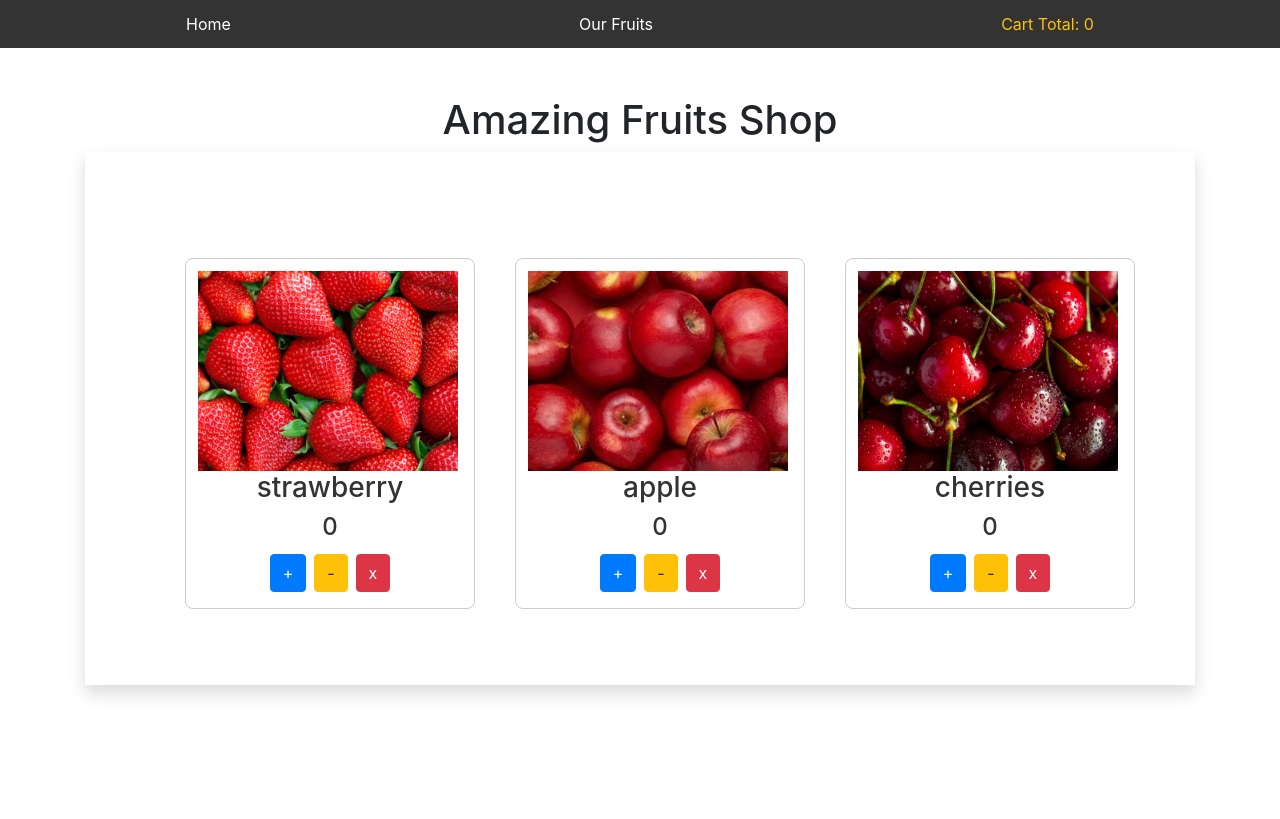
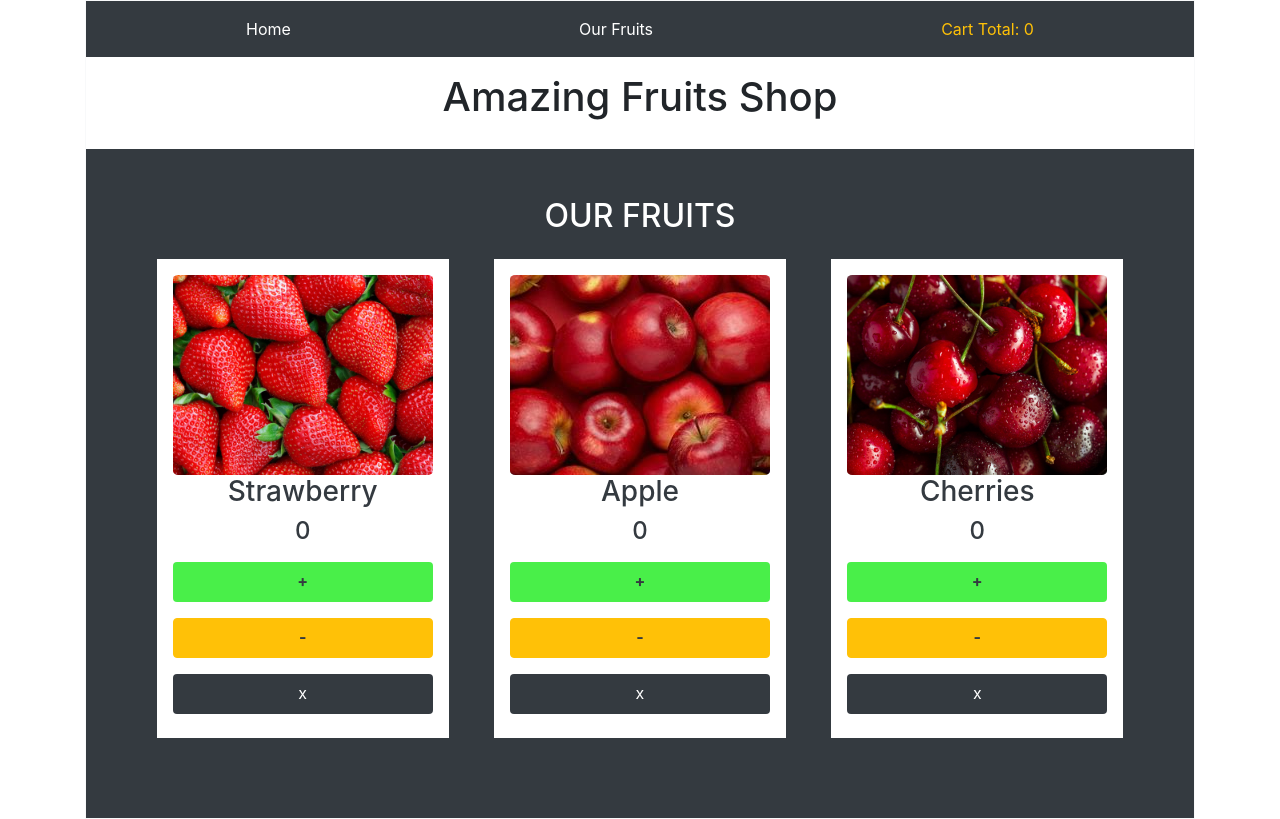
Before and after one commit to sylpi10/3wa-tp-fruits, a React (Create React App) app: page / in a window 1280 px wide. Built offline with nearby package versions, Linux system fonts and the light colour scheme.

Commit message:
add style from Raf

```diff
--- a/src/App.css
+++ b/src/App.css
@@ -1,58 +1,25 @@
-.container {
-  text-align: center;
-  width: 74%;
-  margin: auto;
+.addone-btn {
+  background-color: #49ef49 !important;
 }
 
-nav > ul {
-  background-color: #333;
-  color: #fff;
-  display: flex;
-  justify-content: space-around;
-  list-style-type: none;
-  padding: 12px;
-  flex-wrap: wrap;
-}
-
-.fruits {
-  /* display: flex; */
-  margin: auto;
-  list-style-type: none;
-  padding: 40px;
-  color: #fff;
-}
-.fruits ul {
-  list-style-type: none;
-  display: flex;
-}
-.fruits ul li {
-  width: 300px;
-  padding: 12px;
-  border-radius: 8px;
-  background-color: #fff;
-  margin: 20px;
-  color: #333;
-  border: solid 1px #ccc;
-}
-
-.fruits button {
-  margin: 4px;
+.apple,
+.cherries,
+.strawberry {
+  width: 260px;
+  height: 200px;
+  border-radius: 2%;
 }
 
 .apple {
   background: url("img/apple.jpg") no-repeat center;
-  width: 260px;
-  height: 200px;
 }
+
 .strawberry {
   background: url("img/straw.jpg") no-repeat center;
   background-size: cover;
-  width: 260px;
-  height: 200px;
 }
+
 .cherries {
   background: url("img/cherries.jpg") no-repeat center;
   background-size: cover;
-  width: 260px;
-  height: 200px;
 }
--- a/src/App.js
+++ b/src/App.js
@@ -3,15 +3,15 @@ import React from 'react';
 import Cart from './components/Cart';
 
 class App extends React.Component {
-  constructor(props){
-    super(props)
-  }
+  // constructor(props){
+  //   super(props)
+  // }
 
 
   render(){
     return(
 
-        <div className="">
+        <div className="container text-center m-auto">
 
           <Cart />
         </div>
--- a/src/components/Cart.js
+++ b/src/components/Cart.js
@@ -1,9 +1,10 @@
 import React from 'react';
 
 class Fruit {
-  constructor(name, quantity) {
+  constructor(name, quantity, price) {
     this.name = name;
     this.quantity = quantity;
+    this.price = price;
   }
 }
 
@@ -17,9 +18,9 @@ class Cart extends React.Component {
   }
 
   componentDidMount(){
-    const straw = new Fruit("strawberry", 0);
-    const apple = new Fruit("apple", 0);
-    const cherries = new Fruit("cherries", 0);
+    const straw = new Fruit("strawberry", 0, 1.5);
+    const apple = new Fruit("apple", 0, 2);
+    const cherries = new Fruit("cherries", 0, .80);
     this.state.allFruits.push(straw,apple, cherries);
     this.setState({
       allFruits: this.state.allFruits
@@ -29,8 +30,8 @@ class Cart extends React.Component {
 
   addOne(fruit){
     fruit.quantity ++;
-    this.state.total ++;
     this.setState({
+      total: this.state.total ++,
       allFruits: this.state.allFruits,
       total: this.state.total
   });
@@ -39,9 +40,9 @@ class Cart extends React.Component {
   minusOne(fruit){
     if (fruit.quantity > 0) {
       fruit.quantity --;
-      this.state.total --;
     }
     this.setState({
+      total: this.state.total --,
       allFruits: this.state.allFruits,
       total: this.state.total
   });
@@ -65,9 +66,9 @@ class Cart extends React.Component {
 
   render(){
     return(
-      <div className="">
+      <div className="border border-light">
           <nav>
-            <ul>
+            <ul className="bg-dark text-white d-flex justify-content-around list-unstyled flex-wrap p-3">
               <li> Home</li>
               <li> Our Fruits </li>
               <div>
@@ -77,30 +78,26 @@ class Cart extends React.Component {
               </div>
             </ul>
         </nav>
-        <div className="container">
+        <h1 className="pb-1">Amazing Fruits Shop</h1>
 
-        <h1 className="mt-5">Amazing Fruits Shop</h1>
-        <div className="fruits shadow">
-
-         <h2> Our Fruits</h2>
-                <ul className="fruits-wrap">
+        <div className="fruits bg-dark mt-4 p-5 text-white list-unstyled">
+         <h2 className="text-uppercase"> Our Fruits</h2>
+                <ul className="fruits-wrap list-unstyled d-flex">
                     {this.state.allFruits.map((fruit, i) => (
-                    <li key = {i}>
+                    <li className="mx-auto p-3 bg-white text-dark m-3 text-capitalize" key = {i}>
                       <div className={fruit.name}></div>
                       <h3>{fruit.name} </h3>
                         <h4>{fruit.quantity} </h4>
                     <div>
-                        <button onClick={() => this.addOne(fruit) } className="btn btn-primary">+</button>
-                        <button onClick={() => this.minusOne(fruit) } className="btn btn-warning">-</button>
-                        <button onClick={() => this.reset(fruit) } className="btn btn-danger">x</button>
+                        <button onClick={() => this.addOne(fruit) }className="btn addone-btn text-dark font-weight-bold mx-auto m-2 pl-3 pr-3 pb-2 w-100">+</button>
+                        <button onClick={() => this.minusOne(fruit) } className="btn btn-warning text-dark font-weight-bold mx-auto m-2 pl-3 pr-3 pb-2 w-100">-</button>
+                        <button onClick={() => this.reset(fruit) }className="btn bg-dark text-white mx-auto m-2 pl-3 pr-3 pb-2 w-100">x</button>
                       </div>
                     </li>
 
                 ))}
                 </ul>
         </div>
-        </div>
-
 
         {/* <Fruits/> */}
       </div>
--- a/src/components/Fruits.js
+++ b/src/components/Fruits.js
@@ -4,9 +4,9 @@ import Cart from './Cart.js';
 
 
 class Fruits extends React.Component {
-      constructor(props){
-      super(props)
-  }
+  //     constructor(props){
+  //     super(props)
+  // }
 
 
   render(){
```
